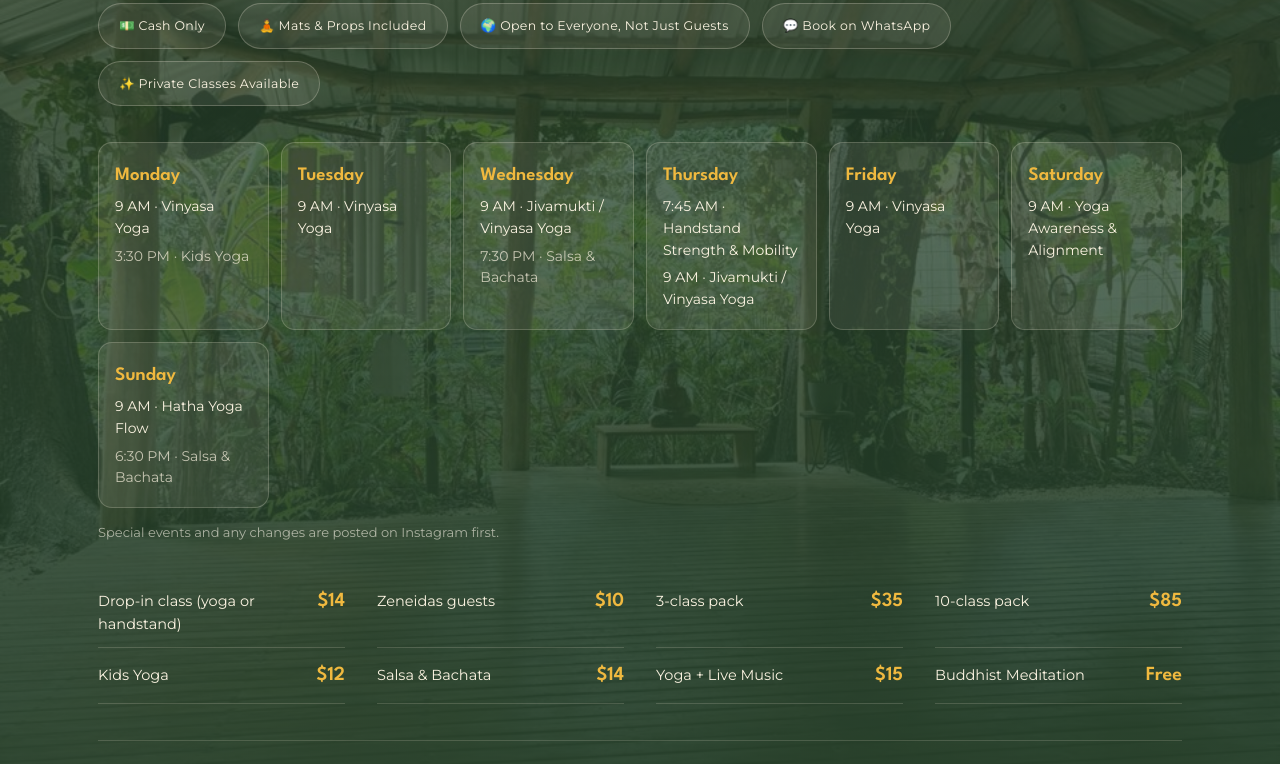
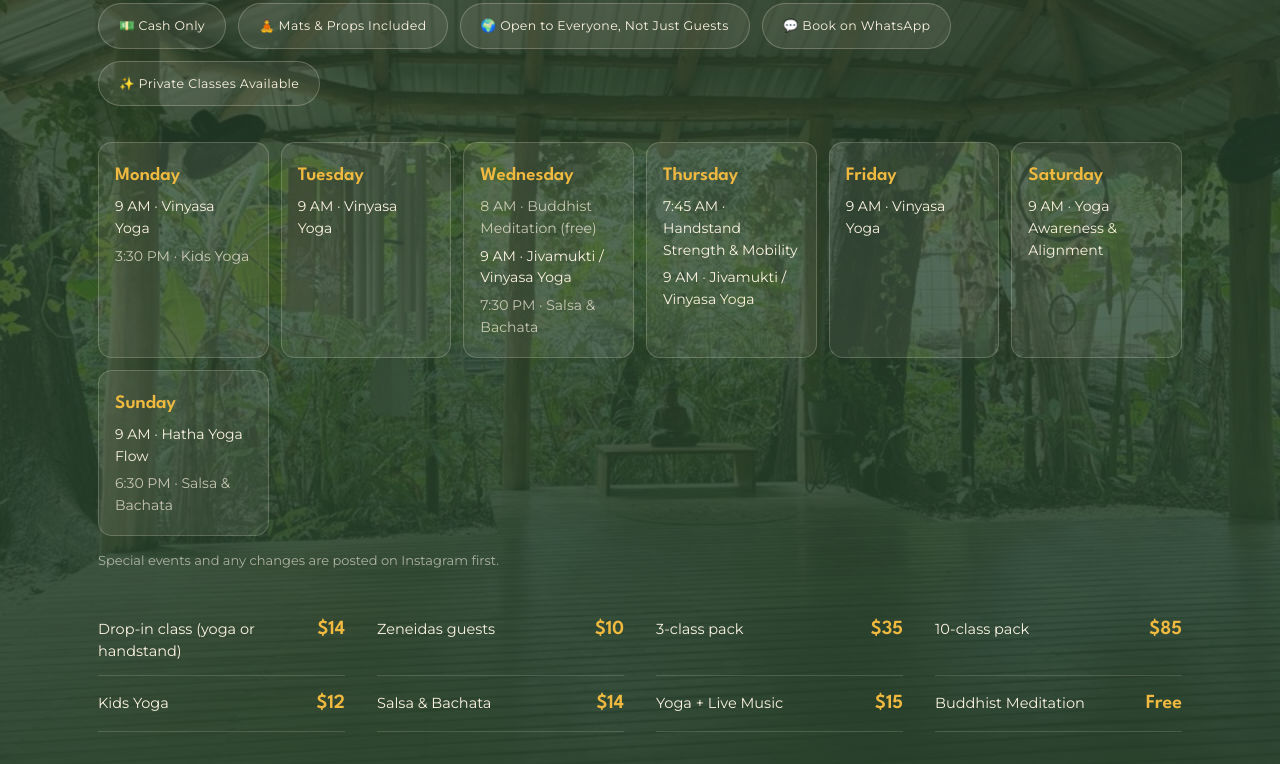
Before and after one commit to SUPAVENTURA/al-deck, a plain HTML site: page index.html in a window 1280 px wide. Shown: the part 4875-5639 px from the top of the page. Drawn offline with Linux system fonts and the light colour scheme.

Commit message:
Horario: sumar meditación budista miércoles 8 AM
Co-Authored-By: Claude Opus 5.5 <noreply@anthropic.com>
Claude-Session: https://claude.ai/code/session_01NhEmEToz8FNf7uqteDUhjG

```diff
--- a/index.html
+++ b/index.html
@@ -227,7 +227,7 @@
     <div class="week-grid">
       <div class="week-day"><span class="week-name" data-en="Monday" data-es="Lunes">Monday</span><span class="week-class">9 AM · Vinyasa Yoga</span><span class="week-class week-extra">3:30 PM · Kids Yoga</span></div>
       <div class="week-day"><span class="week-name" data-en="Tuesday" data-es="Martes">Tuesday</span><span class="week-class">9 AM · Vinyasa Yoga</span></div>
-      <div class="week-day"><span class="week-name" data-en="Wednesday" data-es="Miércoles">Wednesday</span><span class="week-class">9 AM · Jivamukti / Vinyasa Yoga</span><span class="week-class week-extra">7:30 PM · Salsa &amp; Bachata</span></div>
+      <div class="week-day"><span class="week-name" data-en="Wednesday" data-es="Miércoles">Wednesday</span><span class="week-class week-extra" data-en="8 AM · Buddhist Meditation (free)" data-es="8 AM · Meditación budista (gratis)">8 AM · Buddhist Meditation (free)</span><span class="week-class">9 AM · Jivamukti / Vinyasa Yoga</span><span class="week-class week-extra">7:30 PM · Salsa &amp; Bachata</span></div>
       <div class="week-day"><span class="week-name" data-en="Thursday" data-es="Jueves">Thursday</span><span class="week-class">7:45 AM · Handstand Strength &amp; Mobility</span><span class="week-class">9 AM · Jivamukti / Vinyasa Yoga</span></div>
       <div class="week-day"><span class="week-name" data-en="Friday" data-es="Viernes">Friday</span><span class="week-class">9 AM · Vinyasa Yoga</span></div>
       <div class="week-day"><span class="week-name" data-en="Saturday" data-es="Sábado">Saturday</span><span class="week-class">9 AM · Yoga Awareness &amp; Alignment</span></div>
```
